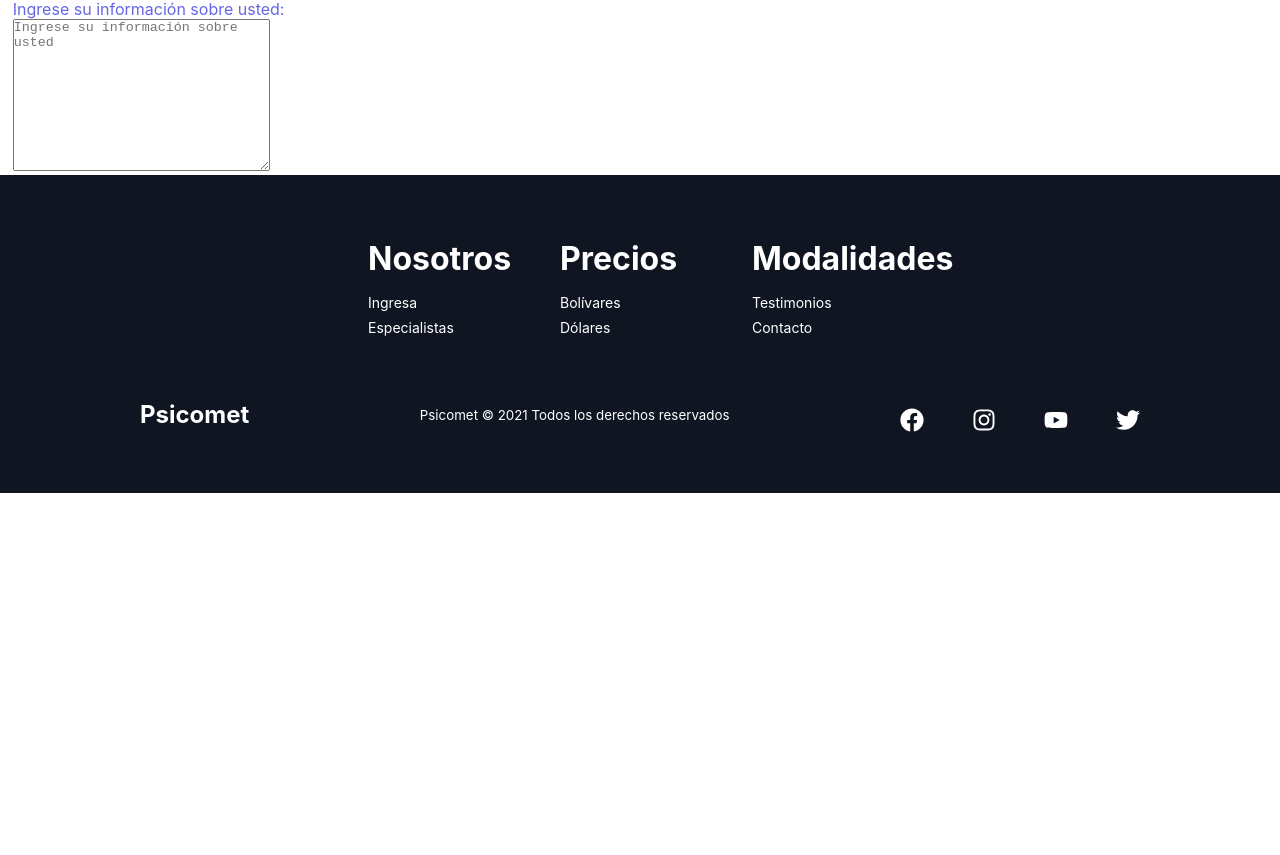
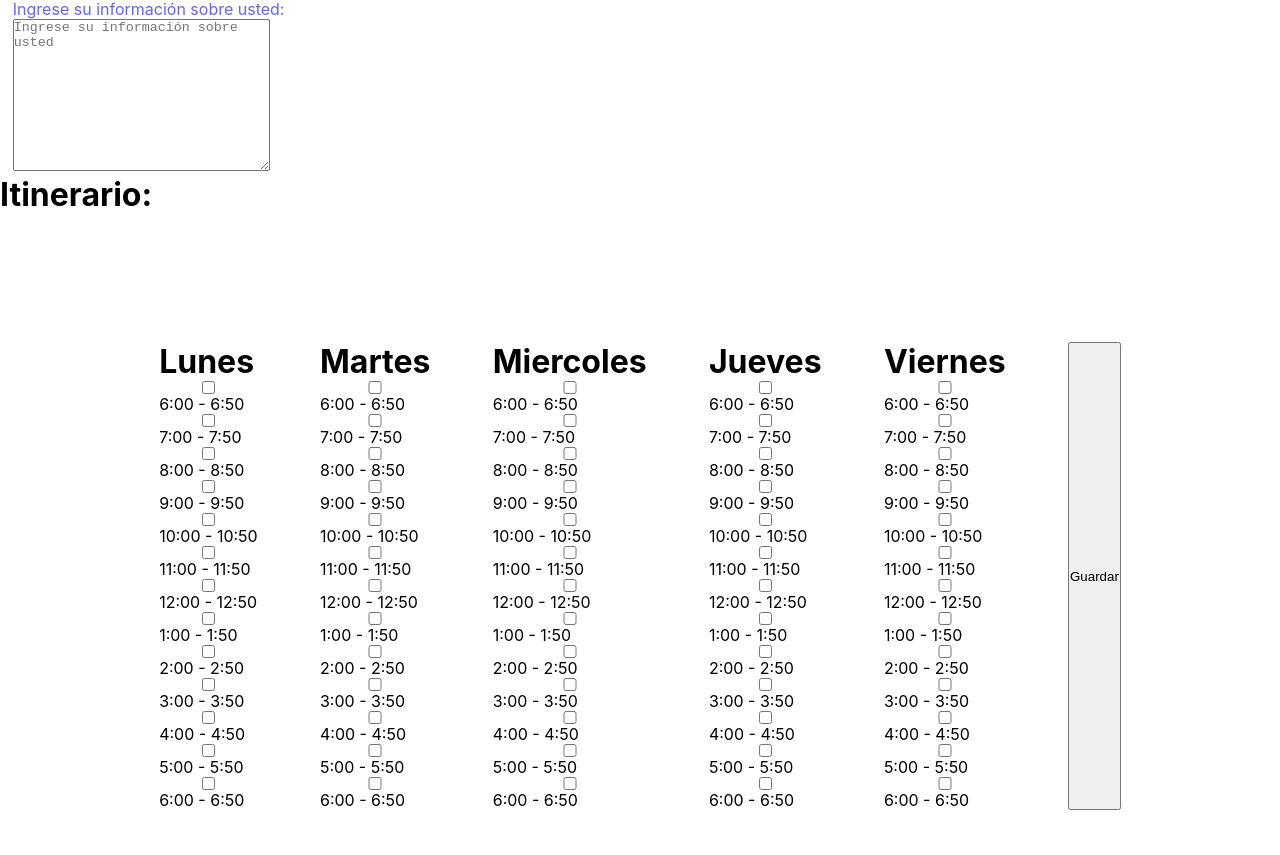
Before and after one commit to Ulises-Fermin/psicomet, a React (Create React App) app: page /Modify_p in a window 1280 px wide. Shown: the part 925-1780 px from the top of the page. Before the commit the page ends 1418 px from the top, so only its background shows below. Built offline with nearby package versions, Linux system fonts and the light colour scheme; no server answers.

Commit message:
Intento de implementacion del itineario

```diff
--- a/src/Context/UserContext.jsx
+++ b/src/Context/UserContext.jsx
@@ -45,6 +45,7 @@ function UserContextProvider({children}){
                         atencionAreas: null,
                         curriculum: null,
                         languages: null,
+                        itinerary: null,
                     };
                     await createUser(newProfile ,loggedUser.uid);
                     setUser(newProfile);
--- a/src/Pages/CreateAccount/CreateAccount.jsx
+++ b/src/Pages/CreateAccount/CreateAccount.jsx
@@ -63,6 +63,7 @@ function CreateAccount() {
                       atencionAreas: null,
                       languages: null,
                       curriculum: null,
+                      itinerary: null,
                     },
                     response.user.uid
                   );
--- a/src/Pages/CreateAccountP/CreateAccountP.jsx
+++ b/src/Pages/CreateAccountP/CreateAccountP.jsx
@@ -70,6 +70,7 @@ function CreateAccountP() {
                             atencionAreas: null,
                             languages: null,
                             curriculum: null,
+                            itinerary: null,
                           },
                           response.user.uid
                         );
--- a/src/Pages/Modify_p/Modify_p.jsx
+++ b/src/Pages/Modify_p/Modify_p.jsx
@@ -11,8 +11,21 @@ function Modify_p() {
     await auth.signOut();
     setUser(null);
   };
+
+  const monday = [];
+  const check = () => {
+    for (let index = 0; index < 13; index++) {
+      var time = document.getElementsByName("1-"+index)
+      console.log(time.checked);
+      if (time.checked){
+        monday.push(time);
+      }
+    }
+  }
+
   return (
     <>
+    <div>
       <h1 id={styles.titulo}>Modificación de Datos</h1>
       <div class={styles.body}>
         <p id={styles.label1}>Ingrese su nombre: </p>
@@ -84,6 +97,91 @@ function Modify_p() {
           rows="10"
         ></textarea>
       </div>
+      <h1>Itinerario:</h1>
+      <div id={styles.itinerary}>
+        <div class = {styles.day}>
+          <h1>Lunes</h1>
+          <input type = "checkbox" value = "6:00 - 6:50" name = "1-1"/>6:00 - 6:50
+          <input type = "checkbox" value = "7:00 - 7:50" name = "1-2"/>7:00 - 7:50
+          <input type = "checkbox" value = "8:00 - 8:50" name = "1-3"/>8:00 - 8:50
+          <input type = "checkbox" value = "9:00 - 9:50" name = "1-4"/>9:00 - 9:50
+          <input type = "checkbox" value = "10:00 - 10:50" name = "1-5"/>10:00 - 10:50
+          <input type = "checkbox" value = "11:00 - 11:50" name = "1-6"/>11:00 - 11:50
+          <input type = "checkbox" value = "12:00 - 12:50" name = "1-7"/>12:00 - 12:50
+          <input type = "checkbox" value = "1:00 - 1:50" name = "1-8"/>1:00 - 1:50
+          <input type = "checkbox" value = "2:00 - 2:50" name = "1-9"/>2:00 - 2:50
+          <input type = "checkbox" value = "3:00 - 3:50" name = "1-10"/>3:00 - 3:50
+          <input type = "checkbox" value = "4:00 - 4:50" name = "1-11"/>4:00 - 4:50
+          <input type = "checkbox" value = "5:00 - 5:50" name = "1-12"/>5:00 - 5:50
+          <input type = "checkbox" value = "6:00 - 6:50" name = "1-13"/>6:00 - 6:50
+        </div>
+        <div class = {styles.day}>
+          <h1>Martes</h1>
+          <input type = "checkbox" value = "6:00 - 6:50" name = "2-1"/>6:00 - 6:50
+          <input type = "checkbox" value = "7:00 - 7:50" name = "2-2"/>7:00 - 7:50
+          <input type = "checkbox" value = "8:00 - 8:50" name = "2-3"/>8:00 - 8:50
+          <input type = "checkbox" value = "9:00 - 9:50" name = "2-4"/>9:00 - 9:50
+          <input type = "checkbox" value = "10:00 - 10:50" name = "2-5"/>10:00 - 10:50
+          <input type = "checkbox" value = "11:00 - 11:50" name = "2-6"/>11:00 - 11:50
+          <input type = "checkbox" value = "12:00 - 12:50" name = "2-7"/>12:00 - 12:50
+          <input type = "checkbox" value = "1:00 - 1:50" name = "2-8"/>1:00 - 1:50
+          <input type = "checkbox" value = "2:00 - 2:50" name = "2-9"/>2:00 - 2:50
+          <input type = "checkbox" value = "3:00 - 3:50" name = "2-10"/>3:00 - 3:50
+          <input type = "checkbox" value = "4:00 - 4:50" name = "2-11"/>4:00 - 4:50
+          <input type = "checkbox" value = "5:00 - 5:50" name = "2-12"/>5:00 - 5:50
+          <input type = "checkbox" value = "6:00 - 6:50" name = "2-13"/>6:00 - 6:50
+        </div>
+        <div class = {styles.day}>
+          <h1>Miercoles</h1>
+          <input type = "checkbox" value = "6:00 - 6:50" name = "3-1"/>6:00 - 6:50
+          <input type = "checkbox" value = "7:00 - 7:50" name = "3-2"/>7:00 - 7:50
+          <input type = "checkbox" value = "8:00 - 8:50" name = "3-3"/>8:00 - 8:50
+          <input type = "checkbox" value = "9:00 - 9:50" name = "3-4"/>9:00 - 9:50
+          <input type = "checkbox" value = "10:00 - 10:50" name = "3-5"/>10:00 - 10:50
+          <input type = "checkbox" value = "11:00 - 11:50" name = "3-6"/>11:00 - 11:50
+          <input type = "checkbox" value = "12:00 - 12:50" name = "3-7"/>12:00 - 12:50
+          <input type = "checkbox" value = "1:00 - 1:50" name = "3-8"/>1:00 - 1:50
+          <input type = "checkbox" value = "2:00 - 2:50" name = "3-9"/>2:00 - 2:50
+          <input type = "checkbox" value = "3:00 - 3:50" name = "3-10"/>3:00 - 3:50
+          <input type = "checkbox" value = "4:00 - 4:50" name = "3-11"/>4:00 - 4:50
+          <input type = "checkbox" value = "5:00 - 5:50" name = "3-12"/>5:00 - 5:50
+          <input type = "checkbox" value = "6:00 - 6:50" name = "3-13"/>6:00 - 6:50
+        </div>
+        <div class = {styles.day}>
+          <h1>Jueves</h1>
+          <input type = "checkbox" value = "6:00 - 6:50" name = "4-1"/>6:00 - 6:50
+          <input type = "checkbox" value = "7:00 - 7:50" name = "4-2"/>7:00 - 7:50
+          <input type = "checkbox" value = "8:00 - 8:50" name = "4-3"/>8:00 - 8:50
+          <input type = "checkbox" value = "9:00 - 9:50" name = "4-4"/>9:00 - 9:50
+          <input type = "checkbox" value = "10:00 - 10:50" name = "4-5"/>10:00 - 10:50
+          <input type = "checkbox" value = "11:00 - 11:50" name = "4-6"/>11:00 - 11:50
+          <input type = "checkbox" value = "12:00 - 12:50" name = "4-7"/>12:00 - 12:50
+          <input type = "checkbox" value = "1:00 - 1:50" name = "4-8"/>1:00 - 1:50
+          <input type = "checkbox" value = "2:00 - 2:50" name = "4-9"/>2:00 - 2:50
+          <input type = "checkbox" value = "3:00 - 3:50" name = "4-10"/>3:00 - 3:50
+          <input type = "checkbox" value = "4:00 - 4:50" name = "4-11"/>4:00 - 4:50
+          <input type = "checkbox" value = "5:00 - 5:50" name = "4-12"/>5:00 - 5:50
+          <input type = "checkbox" value = "6:00 - 6:50" name = "4-13"/>6:00 - 6:50
+        </div>
+        <div class = {styles.day}>
+          <h1>Viernes</h1>
+          <input type = "checkbox" value = "6:00 - 6:50" name = "5-1"/>6:00 - 6:50
+          <input type = "checkbox" value = "7:00 - 7:50" name = "5-2"/>7:00 - 7:50
+          <input type = "checkbox" value = "8:00 - 8:50" name = "5-3"/>8:00 - 8:50
+          <input type = "checkbox" value = "9:00 - 9:50" name = "5-4"/>9:00 - 9:50
+          <input type = "checkbox" value = "10:00 - 10:50" name = "5-5"/>10:00 - 10:50
+          <input type = "checkbox" value = "11:00 - 11:50" name = "5-6"/>11:00 - 11:50
+          <input type = "checkbox" value = "12:00 - 12:50" name = "5-7"/>12:00 - 12:50
+          <input type = "checkbox" value = "1:00 - 1:50" name = "5-8"/>1:00 - 1:50
+          <input type = "checkbox" value = "2:00 - 2:50" name = "5-9"/>2:00 - 2:50
+          <input type = "checkbox" value = "3:00 - 3:50" name = "5-10"/>3:00 - 3:50
+          <input type = "checkbox" value = "4:00 - 4:50" name = "5-11"/>4:00 - 4:50
+          <input type = "checkbox" value = "5:00 - 5:50" name = "5-12"/>5:00 - 5:50
+          <input type = "checkbox" value = "6:00 - 6:50" name = "5-13"/>6:00 - 6:50
+        </div>
+        <button onClick = {check}>Guardar</button>
+      </div>
+    </div>
     </>
   );
 }
--- a/src/Pages/Modify_p/Modify_p.module.css
+++ b/src/Pages/Modify_p/Modify_p.module.css
@@ -130,3 +130,17 @@
   margin: 0%;
   padding: 0%;
 }
+
+#itinerary{
+  margin: 10%;
+  display: flex;
+  justify-content: space-around;
+  flex-direction: row;
+}
+
+.day{
+  display: flex;
+  flex-direction: column;
+  justify-content: center;
+  align-content: center;
+}
--- a/src/Pages/Profile/Profile_e.jsx
+++ b/src/Pages/Profile/Profile_e.jsx
@@ -4,6 +4,7 @@ import { Link } from "react-router-dom";
 import { UserContext } from "../../Context/UserContext";
 import { auth } from "../../Utils/FireBaseConfig";
 import { useContext } from "react";
+import Popup from "reactjs-popup";
 
 function Profile_e() {
   const { user, setUser } = useContext(UserContext);
@@ -40,7 +41,7 @@ function Profile_e() {
           <p id={styles.gender}>{user.gender}</p>
           <br />
           <p id={styles.label3}>Idiomas:</p>
-          <p id={styles.idioma}>Español, inglés</p>
+          <p id={styles.idioma}>{user.languages}</p>
           <br />
           <p id={styles.label4}>Modelo de Trabajo Terapéutico:</p>
           <p id={styles.model}>Consultas en sincronia</p>
@@ -49,7 +50,9 @@ function Profile_e() {
           <p id={styles.price}>20$ 60 min</p>
           <br />
           <p id={styles.label8}>Ver Itinerario:</p>
-          <button>Itinerario</button>
+          <Popup trigger = {<button> Itinerario </button>} position = "center center" modal>
+            <p>Hola</p>
+          </Popup>
           <br />
           <Link to="/Psychologist" id={styles.volver}>
             Volver
@@ -60,22 +63,22 @@ function Profile_e() {
           <div class={styles.box3}>
             <div id={styles.box5}>
               <h2 id={styles.label6}>Áreas de atención</h2>
-              <div id={styles.caja}>{user.name}</div>
+              <div id={styles.caja}>{user.atencionAreas}</div>
             </div>
             <div id={styles.box6}>
               <h2 id={styles.profesional}>Experiencia Profesional</h2>
-              <div id={styles.caja2}>{user.name}</div>
+              <div id={styles.caja2}>{user.experience}</div>
             </div>
           </div>
 
           <div class={styles.box8}>
             <div id={styles.box9}>
               <h2 id={styles.label7}>Formación Académica</h2>
-              <div id={styles.caja3}>{user.name}</div>
+              <div id={styles.caja3}>{user.academics}</div>
             </div>
             <div id={styles.box10}>
               <h2 id={styles.about}>Sobre mi</h2>
-              <div id={styles.caja4}>{user.name}</div>
+              <div id={styles.caja4}>{user.aboutMe}</div>
             </div>
           </div>
         </div>
--- a/src/Pages/Profile/Profile_e_p.jsx
+++ b/src/Pages/Profile/Profile_e_p.jsx
@@ -36,7 +36,7 @@ function Profile_e_p() {
           <p id={styles.gender}>{user.gender}</p>
           <br />
           <p id={styles.label3}>Idiomas:</p>
-          <p id={styles.idioma}>Español, inglés</p>
+          <p id={styles.idioma}>{user.languages}</p>
           <br />
           <p id={styles.label4}>Modelo de Trabajo Terapéutico:</p>
           <p id={styles.model}>Consultas en sincronia</p>
```
Also changed, not shown: src/Pages/Quest/Quest.jsx (+4 -6 lines), src/Pages/Appointments/Appointments.jsx (added), src/Pages/Appointments/Appointments.module.css (added).
